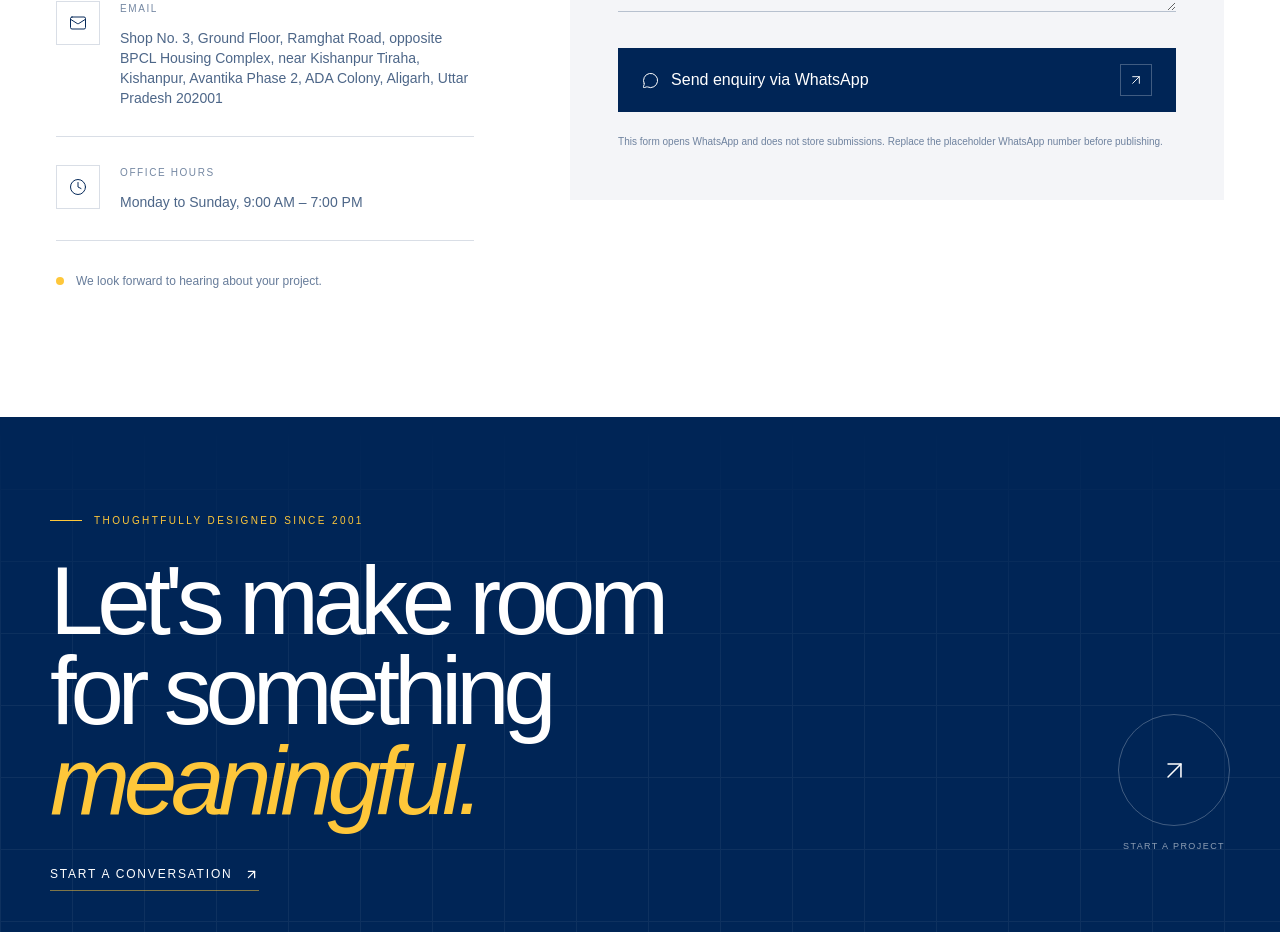
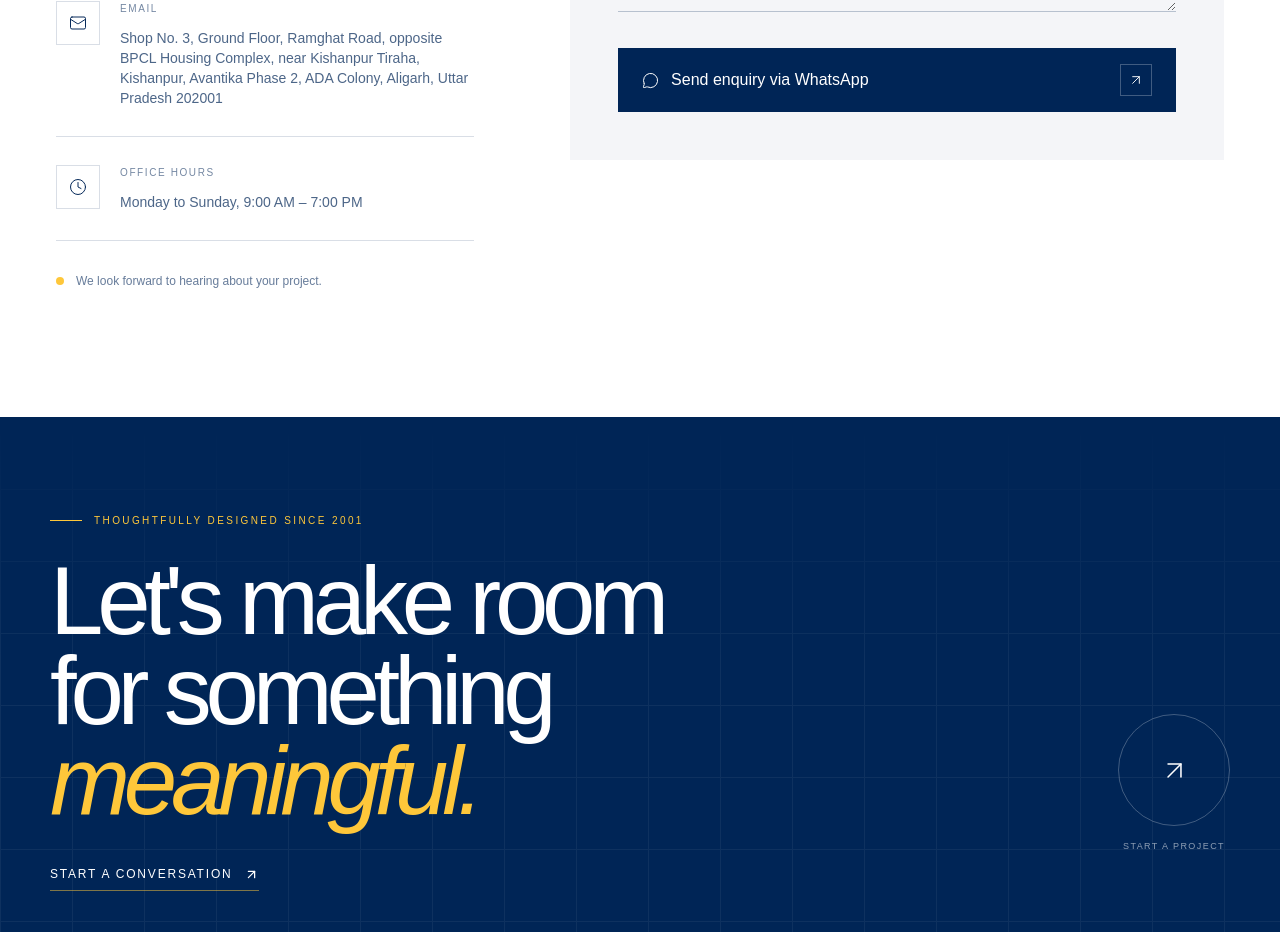
Before and after one commit to priyanka06152024/architect-studio, a React (Vite) app: page /contact in a window 1280 px wide. Shown: the part 1808-2740 px from the top of the page. Built offline with nearby package versions, Linux system fonts and the light colour scheme.

Commit message:
remove text

```diff
--- a/src/pages/Contact.jsx
+++ b/src/pages/Contact.jsx
@@ -440,10 +440,7 @@ export default function Contact() {
                 </p>
               )}
 
-              <p className="mt-5 text-[10px] leading-5 text-[#002556]/55">
-                This form opens WhatsApp and does not store submissions. Replace
-                the placeholder WhatsApp number before publishing.
-              </p>
+
             </form>
           </div>
         </div>
```
